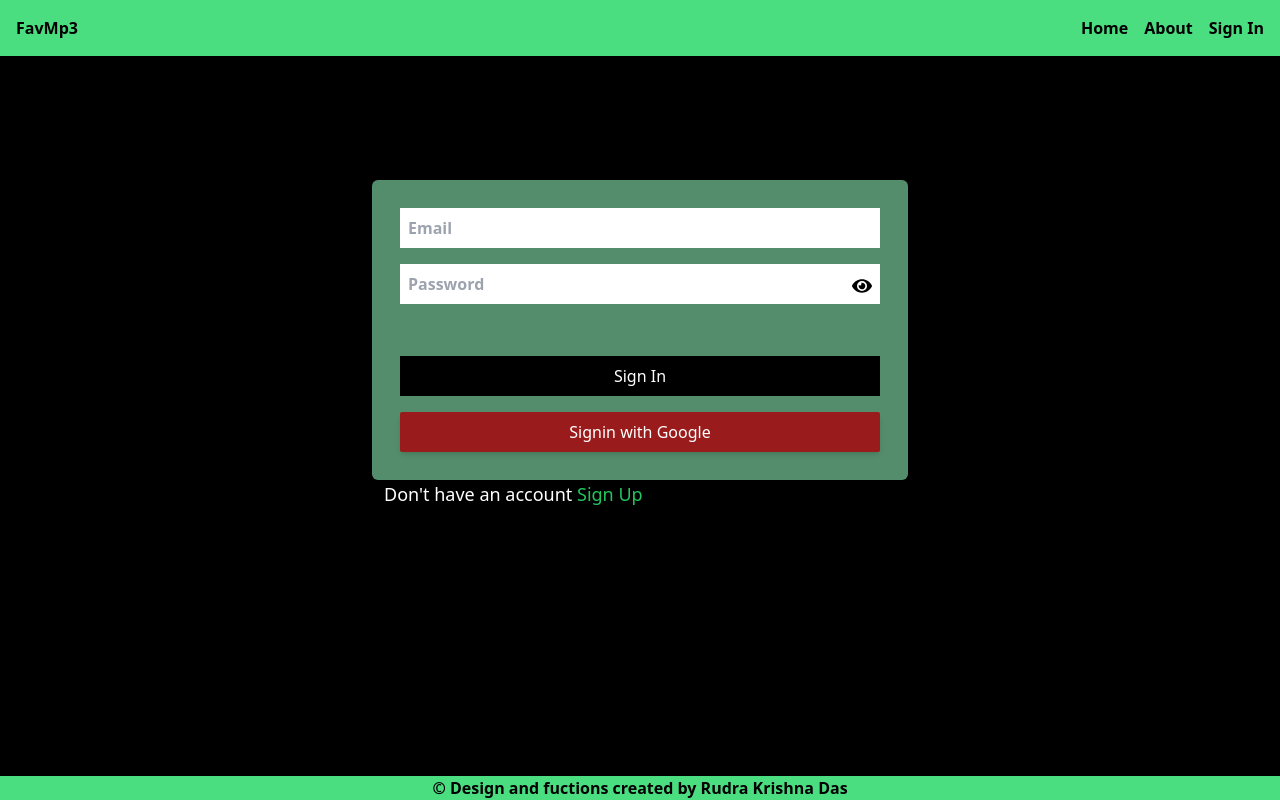
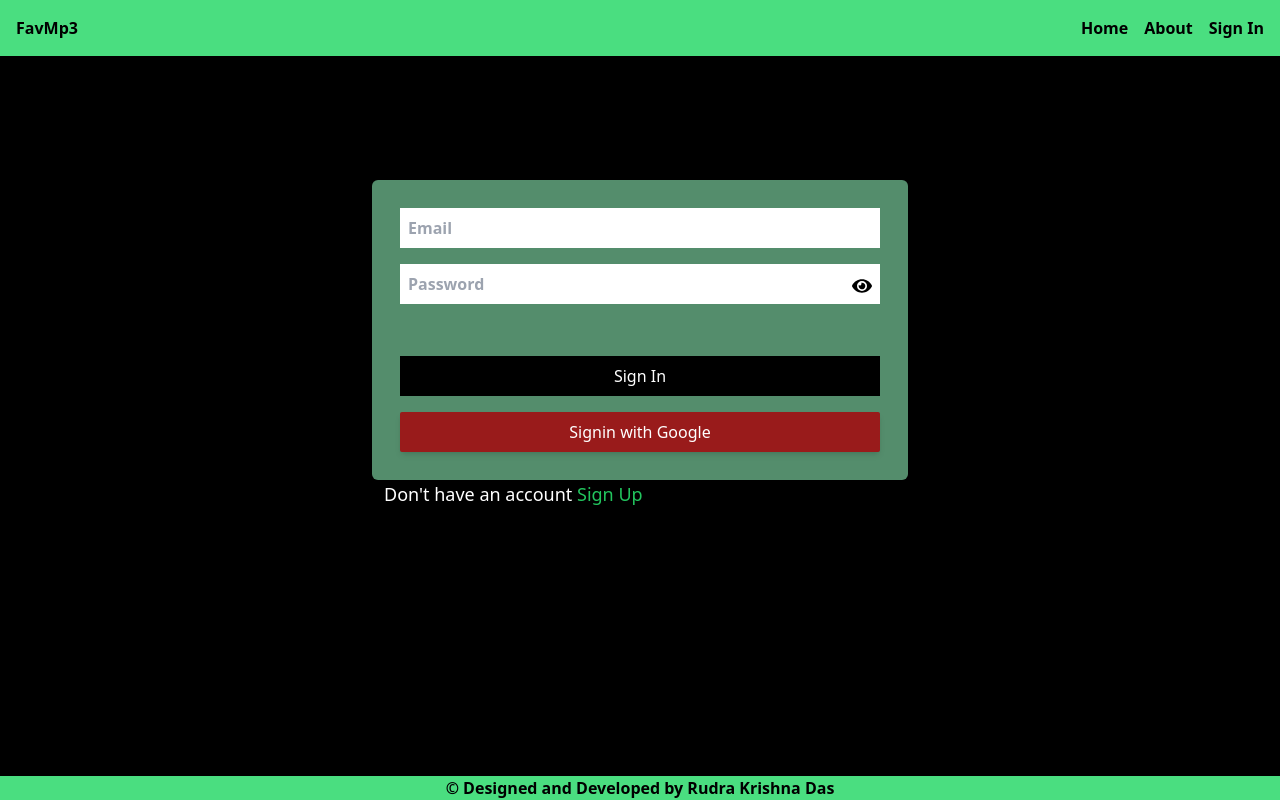
Before and after one commit to Rudrakrishna-Das/favMusicfront, a React (Vite) app: page /sign-in in a window 1280 px wide. Built offline with nearby package versions, Linux system fonts and the light colour scheme.

Commit message:
footer added

```diff
--- a/src/App.jsx
+++ b/src/App.jsx
@@ -36,7 +36,7 @@ const App = () => {
       </Routes>
       <footer className="bg-green-400 fixed bottom-0 w-full">
         <h1 className="text-black text-center font-bold">
-          &#169; Design and fuctions created by Rudra Krishna Das
+          &#169; Designed and Developed by Rudra Krishna Das
         </h1>
       </footer>
     </BrowserRouter>
```
